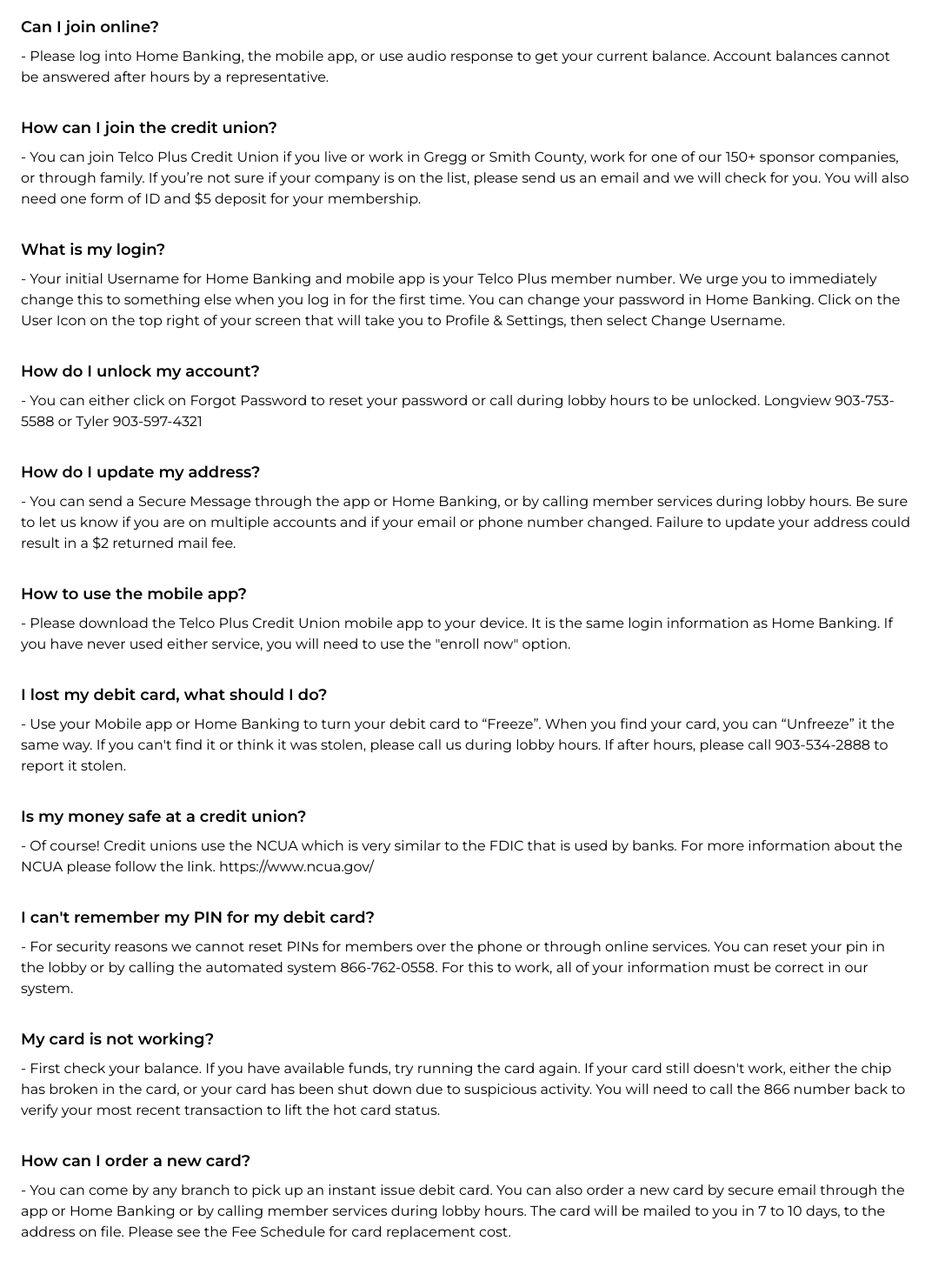
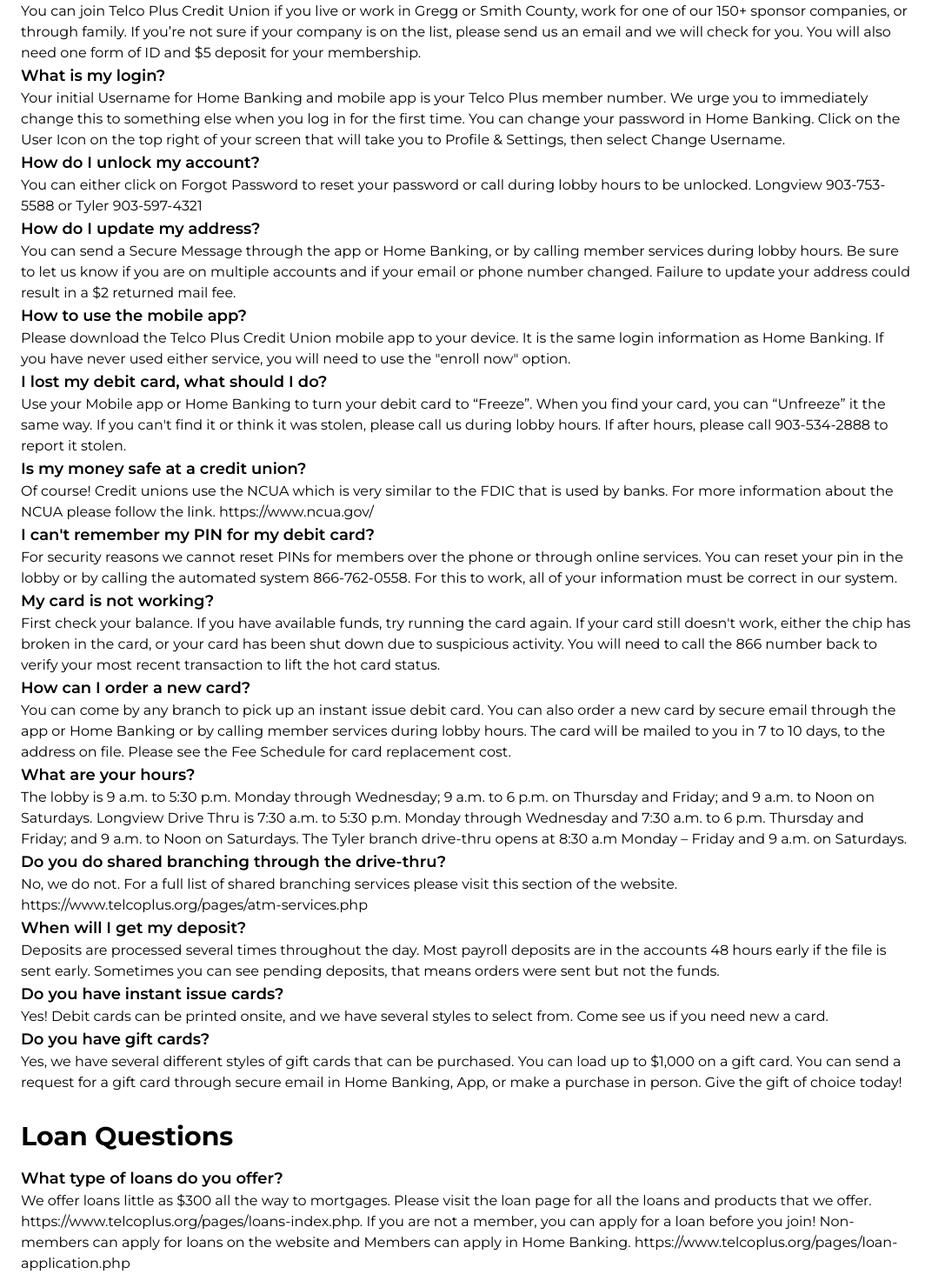
Before and after one commit to Dillonzellis/Telco-Next, a Next.js app: page /self-services/faqs in a window 1280 px wide. Shown: the part 760-2225 px from the top of the page at 87% size, without its empty margins (0-1087 px from the left). Built offline with nearby package versions, Linux system fonts and the light colour scheme.

Commit message:
modify faq section to have new card format

```diff
--- a/src/app/self-services/faqs/FAQs.tsx
+++ b/src/app/self-services/faqs/FAQs.tsx
@@ -10,16 +10,20 @@
   const { item: loanItems } = loanQuestions;
 
   const generalQuestionsItems = generalItems.map((obj, index) => (
-    <div className="mb-8 flex flex-col gap-y-2" key={index}>
-      <h3 className="text-lg font-semibold">{obj.question}</h3>
-      <p className="">- {obj.answer}</p>
+    <div className="card-de" key={index}>
+      <div className="gap-y-075 lg-gap-y-6 flex flex-col">
+        <h3 className="text-lg font-semibold">{obj.question}</h3>
+        <p className="">{obj.answer}</p>
+      </div>
     </div>
   ));
 
   const loanQuestionsItems = loanItems.map((obj, index) => (
-    <div className="mb-8 flex flex-col gap-y-2" key={index}>
-      <h3 className="text-lg font-semibold">{obj.question}</h3>
-      <p className="">- {obj.answer}</p>
+    <div className="card-de" key={index}>
+      <div className="gap-y-075 lg-gap-y-6 flex flex-col">
+        <h3 className="text-lg font-semibold">{obj.question}</h3>
+        <p className="">{obj.answer}</p>
+      </div>
     </div>
   ));
 
@@ -32,9 +36,13 @@
       <section>
         <Container>
           <h2 className="mb-4 text-3xl font-bold">General Questions</h2>
-          <div className="mb-8 max-w-5xl">{generalQuestionsItems}</div>
+          <div className="mb-8 max-w-5xl">
+            <div className="">{generalQuestionsItems}</div>
+          </div>
           <h2 className="mb-4 text-3xl font-bold">Loan Questions</h2>
-          <div className="mb-8 max-w-5xl">{loanQuestionsItems}</div>
+          <div className="mb-8 max-w-5xl">
+            <div className="">{loanQuestionsItems}</div>
+          </div>
         </Container>
       </section>
     </div>
```
